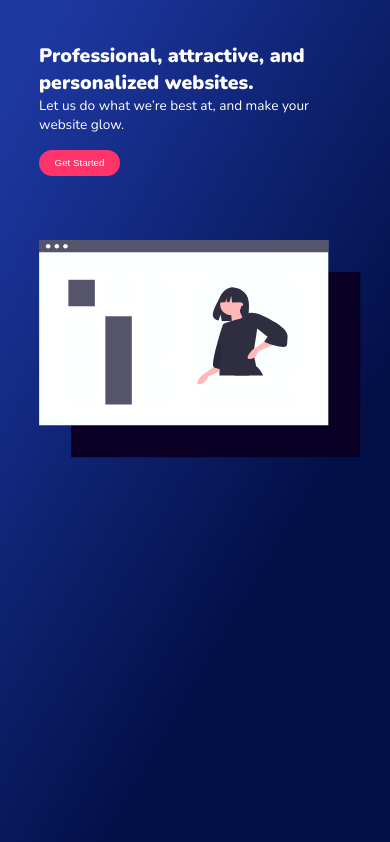
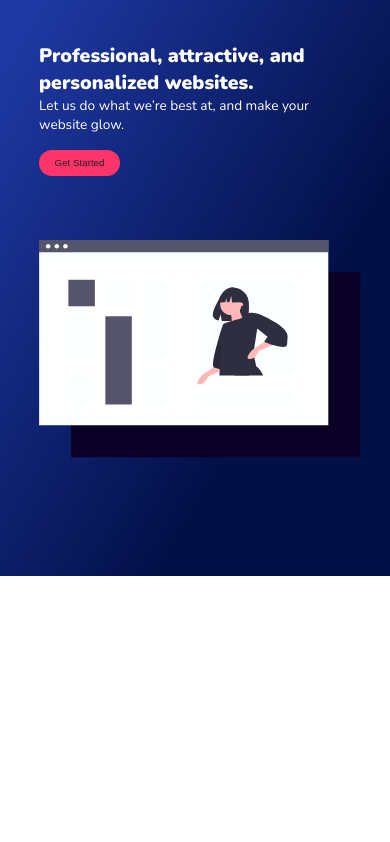
Before and after one commit to Tiqur/CopyCraftedWeb, a website: page index.html in a window 390 px wide. Shown: the part 86-928 px from the top of the page. After the commit the page ends 844 px from the top, so only its background shows below. Drawn offline with nearby package versions, Linux system fonts and the light colour scheme.

Commit message:
make hero background responsive

```diff
--- a/styles/_hero.scss
+++ b/styles/_hero.scss
@@ -3,12 +3,18 @@
 
 .hero-section {
   background: blue;
-  height: 58rem;
+  height: auto;
   width: 100vw;
   background: linear-gradient(120.46deg, variables.$light-blue 11.97%, variables.$dark-blue 70.13%);
   margin-top: - variables.$navbar-height;
   position: relative;
   overflow-x: hidden;
+  padding-bottom: 8rem;
+
+
+  @media screen and (min-width: variables.$mobile) {
+    padding-bottom: 20rem;
+  }
 }
 
 @keyframes slide {
@@ -76,7 +82,7 @@
 
     & button {
       background: variables.$red;
-      color: variables.$text-light;
+      color: variables.$text-dark;
       padding: clamp(0.4rem, 2vw, 1rem) clamp(0.8rem, 4vw, 2rem);
       border-radius: variables.$border-radius;
       font-size: 50%;
```
Also changed, not shown: dist/main.css, 1 other file.
